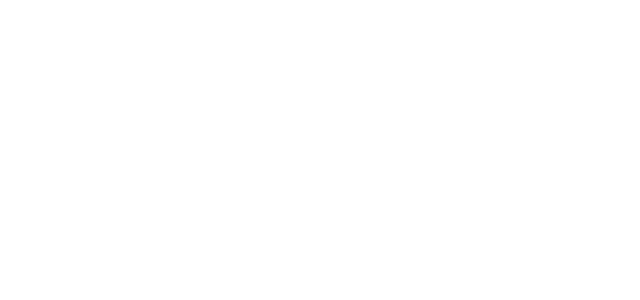
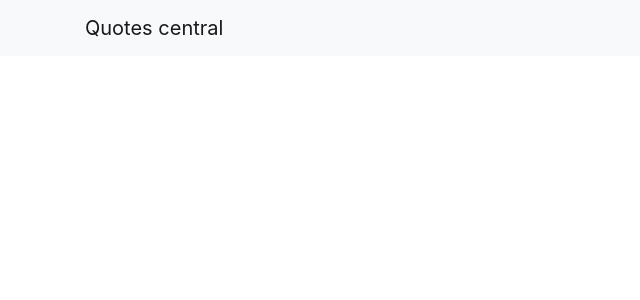
Before and after one commit to KadyrPoyraz228337/exam-8, a React (Create React App) app: page / in a window 1280 px wide. Shown: the top 300 px of the page, without its empty margins (0-640 px from the left). Built offline with nearby package versions, Linux system fonts and the light colour scheme.

Commit message:
Создал компонент navigation

```diff
--- a/src/App.js
+++ b/src/App.js
@@ -1,10 +1,23 @@
-import React from 'react';
+import React, {Component} from 'react';
+import axios from 'axios';
+import Navigation from "./Components/Navigation/Navigation";
+import {
+    BrowserRouter as Router,
+    Switch,
+    Route,
+} from "react-router-dom";
 
-function App() {
-  return (
-    <>
-    </>
-  );
+class App extends Component {
+
+  render() {
+        return (
+            <div>
+                <Router>
+                    <Navigation/>
+                </Router>
+            </div>
+        );
+    }
 }
 
 export default App;
--- /dev/null
+++ b/src/Components/Navigation/Navigation.js
@@ -0,0 +1,17 @@
+import React from 'react';
+import {Container, Nav, Navbar, NavbarBrand} from "reactstrap";
+import NavItm from "./NavItm/NavItm";
+
+const Navigation = () => {
+    return (
+        <Navbar color="light" light expand="md">
+            <Container>
+                <NavbarBrand>Quotes central</NavbarBrand>
+                <Nav className="ml-auto" navbar>
+                </Nav>
+            </Container>
+        </Navbar>
+    );
+};
+
+export default Navigation;
--- a/src/index.js
+++ b/src/index.js
@@ -2,6 +2,7 @@
 import ReactDOM from 'react-dom';
 import App from './App';
 import * as serviceWorker from './serviceWorker';
+import 'bootstrap/dist/css/bootstrap.min.css';
 
 ReactDOM.render(<App />, document.getElementById('root'));
 
```
